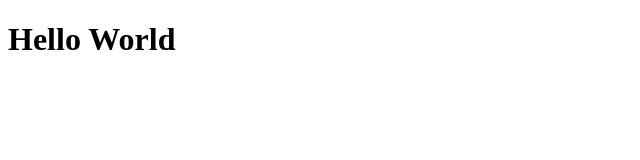
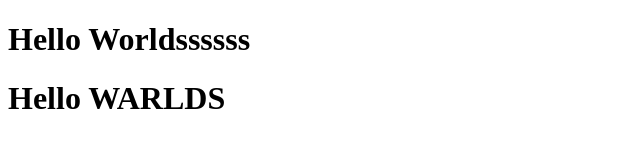
Before and after one commit to tanwa1/git-test, a plain HTML site: page index.html in a window 1280 px wide. Shown: the whole page, without its empty margins (0-640 px from the left). Drawn offline with Linux system fonts and the light colour scheme.

Commit message:
Added h1

```diff
--- a/index.html
+++ b/index.html
@@ -7,7 +7,8 @@
     <link rel="stylesheet" href="style.css">
 </head>
 <body>
-    <h1>Hello World</h1>
+    <h1>Hello Worldssssss</h1>
+    <h1>Hello WARLDS</h1>
 
     <script src="script.js"></script>
 </body>
```
